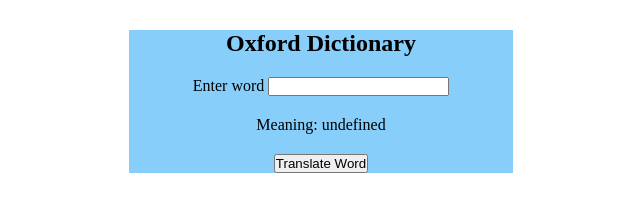
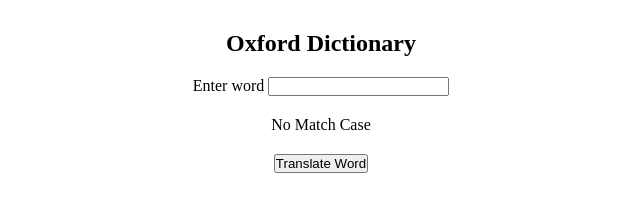
Before and after one commit to LeeKiller9/exercise_dictionary_basic, a plain HTML site: page index.html in a window 1280 px wide. Both pictures are taken after a click on the button "Translate Word". Shown: the whole page, without its empty margins (319-959 px from the left). Drawn offline with Linux system fonts and the light colour scheme.

Commit message:
update feauture

```diff
--- a/javascript.js
+++ b/javascript.js
@@ -1,16 +1,20 @@
-let english_data = ["apple","banana","hello","world"];
-let vietnamese_data = ["tao","chuoi","xin chao","the gioi"];
-let index;
+let english_data = ["apple", "banana", "hello", "world"];
+let vietnamese_data = ["tao", "chuoi", "xin chao", "the gioi"];
+let index = null;
 let result = document.getElementById('result');
 let keyword;
 
-function translate_word(){
+function translate_word() {
     keyword = document.getElementById('keyword').value;
-    for (let i = 0 ; i < english_data.length ; i++){
-        if (keyword === english_data[i]){
+    for (let i = 0; i < english_data.length; i++) {
+        if (keyword === english_data[i]) {
             index = i;
             break;
         }
     }
-    result.innerHTML = "Meaning: " + vietnamese_data[index];
+    if (index === null) {
+        result.innerHTML = "No Match Case";
+    } else {
+        result.innerHTML = "Meaning: " + vietnamese_data[index];
+    }
 }
--- a/styles.css
+++ b/styles.css
@@ -8,7 +8,6 @@
     width: 30%;
     margin: 30px auto 0;
     text-align: center;
-    background-color: lightskyblue;
 }
 
 input{
```
